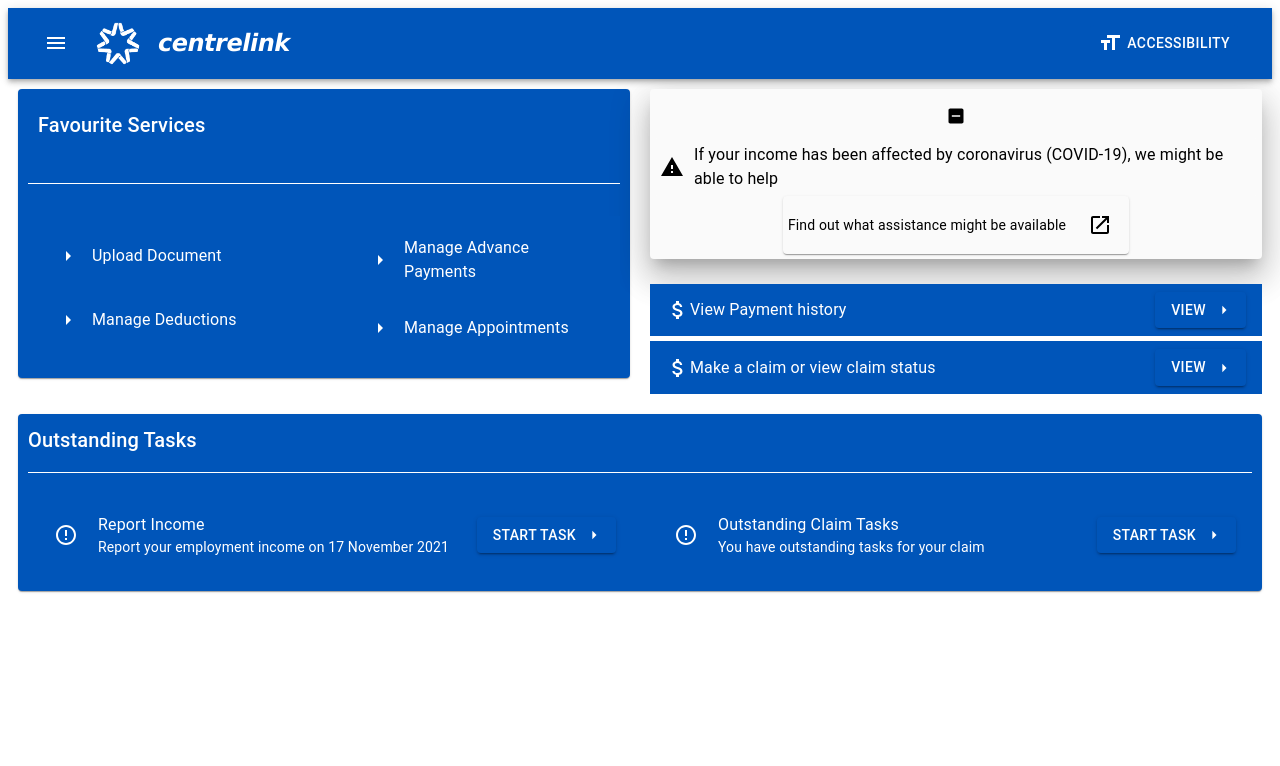
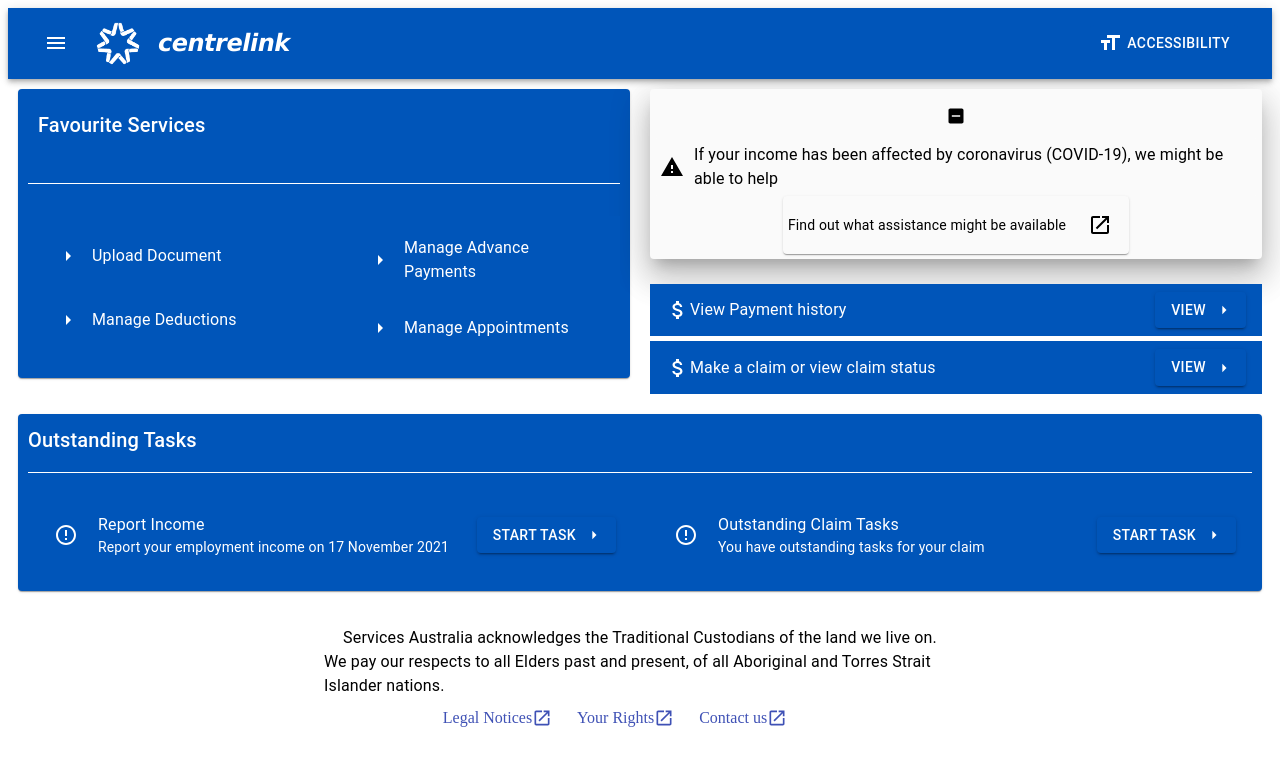
Before and after one commit to hoang-phan98/reactjs-adaptable-ui, a React (Create React App) app: page / in a window 1280 px wide. Shown: the top 766 px of the page. Built offline with nearby package versions, Linux system fonts and the light colour scheme.

Commit message:
Created Footer component

```diff
--- a/src/App.js
+++ b/src/App.js
@@ -8,8 +8,13 @@
 import ViewPayments from './components/extended/ViewPayments';
 import { makeStyles } from '@material-ui/core';
 import Tasks from './components/extended/tasks';
+import Footer from './components/extended/Footer';
 
 const useStyles = makeStyles(() => ({
+  background: {
+    backgroundColor: 'none',
+    alignItems: 'center'
+  },
   root: {
     display: "inline-flex",
     width: "100%",
@@ -32,6 +37,7 @@
       setDarkMode: () => dispatch(setDarkMode()),
     }}>
       <AppNavBar />
+      <div className={classes.background}>
         <div className={classes.root}>
           <div className={classes.child}>
             <FavouriteServices />
@@ -41,7 +47,10 @@
             <ViewPayments />
           </div>
         </div>
-      <Tasks/>
+        <Tasks />
+        <Footer />
+      </div>
+
     </AdaptableContext.Provider>
   );
 }
--- /dev/null
+++ b/src/components/extended/Footer.js
@@ -0,0 +1,50 @@
+import React from "react";
+import { makeStyles, Box, Typography, Link } from "@material-ui/core";
+import { Launch } from "@material-ui/icons";
+
+
+const useStyles = makeStyles(() => ({
+    root: {
+        display: 'inline-flex',
+        flexDirection: 'column',
+        alignItems: 'center',
+        width: '50%',
+        marginLeft: '25%',
+        marginTop: '25px'
+    },
+    links: {
+        paddingTop: '5px',
+        paddingRight: '25px',
+        display: 'flex',
+        justifyContent: 'center',
+        alignItems: 'center',
+    }
+}))
+
+export default function Footer() {
+    const classes = useStyles()
+    return (
+        <Box adaptableVariant="secondary" className={classes.root}>
+            <Typography >
+                Services Australia acknowledges the Traditional Custodians of the land we live on.
+            </Typography >
+            <Typography >
+                We pay our respects to all Elders past and present, of all Aboriginal and Torres Strait Islander nations.
+            </Typography >
+            <Box className={classes.links}>
+                <Link className={classes.links}>
+                    Legal Notices
+                    <Launch fontSize="small" />
+                </Link>
+                <Link className={classes.links}>
+                    Your Rights
+                    <Launch fontSize="small" />
+                </Link>
+                <Link className={classes.links}>
+                    Contact us
+                    <Launch fontSize="small" />
+                </Link>
+            </Box>
+        </Box>
+    )
+}
--- a/src/components/extended/sideNav/SideNavItem.js
+++ b/src/components/extended/sideNav/SideNavItem.js
@@ -27,7 +27,7 @@
                     item.subNav.map((item, index) => {
                         return (
                             <AdaptableListItem optional>
-                                <Link color="inherit" variant="body2" index={index}> {item.title} </Link>
+                                <Link color="inherit" variant="body2" key={index}> {item.title} </Link>
                             </AdaptableListItem>
                         )
                     }) : null
--- a/src/index.js
+++ b/src/index.js
@@ -28,6 +28,11 @@
   fonts: {
     default: "Arial",
     adhd_friendly: "sans-serif"
+  },
+  fontSize: {
+    small: "12px",
+    medium: "16px",
+    large: "20px"
   }
 }
 
```
Lines whose indentation alone changed are shown as unchanged.
